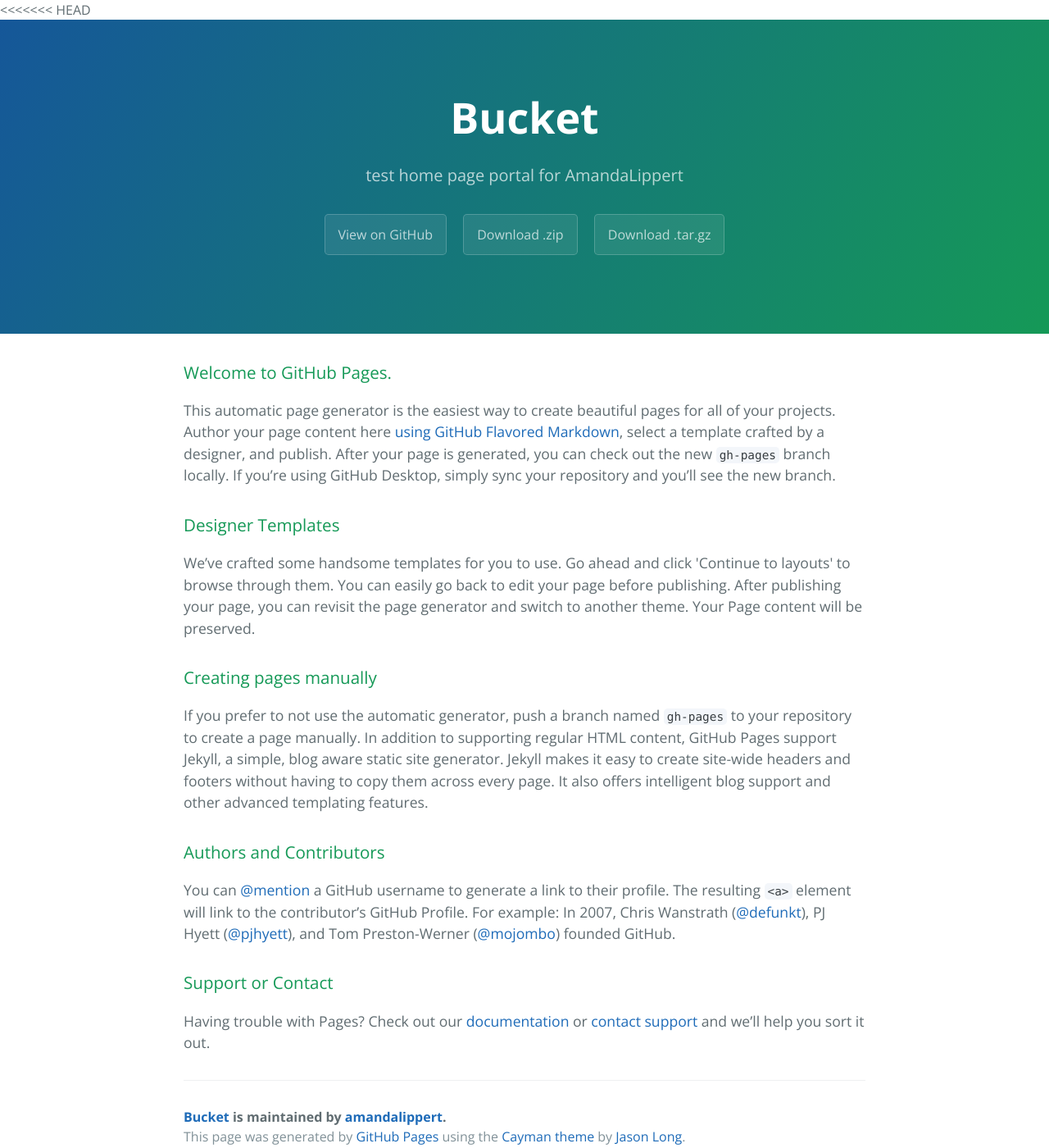
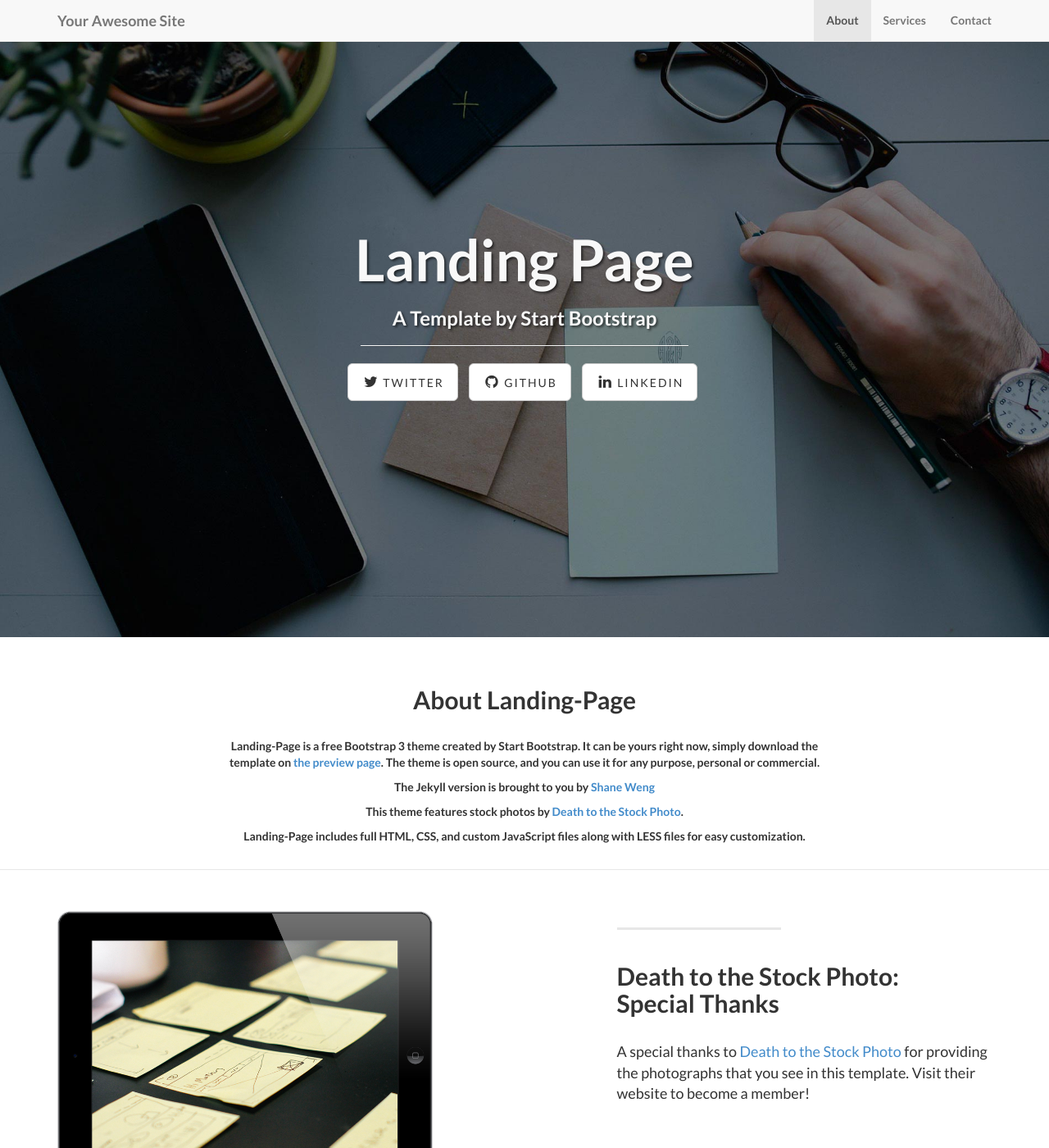
Before and after one commit to amandalippert/bucket, a Jekyll site: the page built from index.html, in a window 1280 px wide and 1400 px high. Shown: the whole window at 82% size. Built offline with Jekyll 4.4.1, drawn with Linux system fonts in a browser that asks for light colours; some of the changed text lies outside the part shown.

Commit message:
index fix

```diff
--- a/index.html
+++ b/index.html
@@ -1,65 +1,5 @@
-<<<<<<< HEAD
-<!DOCTYPE html>
-<html lang="en-us">
-  <head>
-    <meta charset="UTF-8">
-    <title>Bucket by amandalippert</title>
-    <meta name="viewport" content="width=device-width, initial-scale=1">
-    <link rel="stylesheet" type="text/css" href="stylesheets/normalize.css" media="screen">
-    <link href='https://fonts.googleapis.com/css?family=Open+Sans:400,700' rel='stylesheet' type='text/css'>
-    <link rel="stylesheet" type="text/css" href="stylesheets/stylesheet.css" media="screen">
-    <link rel="stylesheet" type="text/css" href="stylesheets/github-light.css" media="screen">
-  </head>
-  <body>
-    <section class="page-header">
-      <h1 class="project-name">Bucket</h1>
-      <h2 class="project-tagline">test home page portal for AmandaLippert</h2>
-      <a href="https://github.com/amandalippert/bucket" class="btn">View on GitHub</a>
-      <a href="https://github.com/amandalippert/bucket/zipball/master" class="btn">Download .zip</a>
-      <a href="https://github.com/amandalippert/bucket/tarball/master" class="btn">Download .tar.gz</a>
-    </section>
-
-    <section class="main-content">
-      <h3>
-<a id="welcome-to-github-pages" class="anchor" href="#welcome-to-github-pages" aria-hidden="true"><span aria-hidden="true" class="octicon octicon-link"></span></a>Welcome to GitHub Pages.</h3>
-
-<p>This automatic page generator is the easiest way to create beautiful pages for all of your projects. Author your page content here <a href="https://guides.github.com/features/mastering-markdown/">using GitHub Flavored Markdown</a>, select a template crafted by a designer, and publish. After your page is generated, you can check out the new <code>gh-pages</code> branch locally. If you’re using GitHub Desktop, simply sync your repository and you’ll see the new branch.</p>
-
-<h3>
-<a id="designer-templates" class="anchor" href="#designer-templates" aria-hidden="true"><span aria-hidden="true" class="octicon octicon-link"></span></a>Designer Templates</h3>
-
-<p>We’ve crafted some handsome templates for you to use. Go ahead and click 'Continue to layouts' to browse through them. You can easily go back to edit your page before publishing. After publishing your page, you can revisit the page generator and switch to another theme. Your Page content will be preserved.</p>
-
-<h3>
-<a id="creating-pages-manually" class="anchor" href="#creating-pages-manually" aria-hidden="true"><span aria-hidden="true" class="octicon octicon-link"></span></a>Creating pages manually</h3>
-
-<p>If you prefer to not use the automatic generator, push a branch named <code>gh-pages</code> to your repository to create a page manually. In addition to supporting regular HTML content, GitHub Pages support Jekyll, a simple, blog aware static site generator. Jekyll makes it easy to create site-wide headers and footers without having to copy them across every page. It also offers intelligent blog support and other advanced templating features.</p>
-
-<h3>
-<a id="authors-and-contributors" class="anchor" href="#authors-and-contributors" aria-hidden="true"><span aria-hidden="true" class="octicon octicon-link"></span></a>Authors and Contributors</h3>
-
-<p>You can <a href="https://help.github.com/articles/basic-writing-and-formatting-syntax/#mentioning-users-and-teams" class="user-mention">@mention</a> a GitHub username to generate a link to their profile. The resulting <code>&lt;a&gt;</code> element will link to the contributor’s GitHub Profile. For example: In 2007, Chris Wanstrath (<a href="https://github.com/defunkt" class="user-mention">@defunkt</a>), PJ Hyett (<a href="https://github.com/pjhyett" class="user-mention">@pjhyett</a>), and Tom Preston-Werner (<a href="https://github.com/mojombo" class="user-mention">@mojombo</a>) founded GitHub.</p>
-
-<h3>
-<a id="support-or-contact" class="anchor" href="#support-or-contact" aria-hidden="true"><span aria-hidden="true" class="octicon octicon-link"></span></a>Support or Contact</h3>
-
-<p>Having trouble with Pages? Check out our <a href="https://help.github.com/pages">documentation</a> or <a href="https://github.com/contact">contact support</a> and we’ll help you sort it out.</p>
-
-      <footer class="site-footer">
-        <span class="site-footer-owner"><a href="https://github.com/amandalippert/bucket">Bucket</a> is maintained by <a href="https://github.com/amandalippert">amandalippert</a>.</span>
-
-        <span class="site-footer-credits">This page was generated by <a href="https://pages.github.com">GitHub Pages</a> using the <a href="https://github.com/jasonlong/cayman-theme">Cayman theme</a> by <a href="https://twitter.com/jasonlong">Jason Long</a>.</span>
-      </footer>
-
-    </section>
-
-
-  </body>
-</html>
-=======
 ---
 layout: default
 title: Landing Page
 subTitle: A Template by Start Bootstrap
 ---
->>>>>>> 1f22a2065b374a25ea805ef2afecb8b1b00eb894
```
